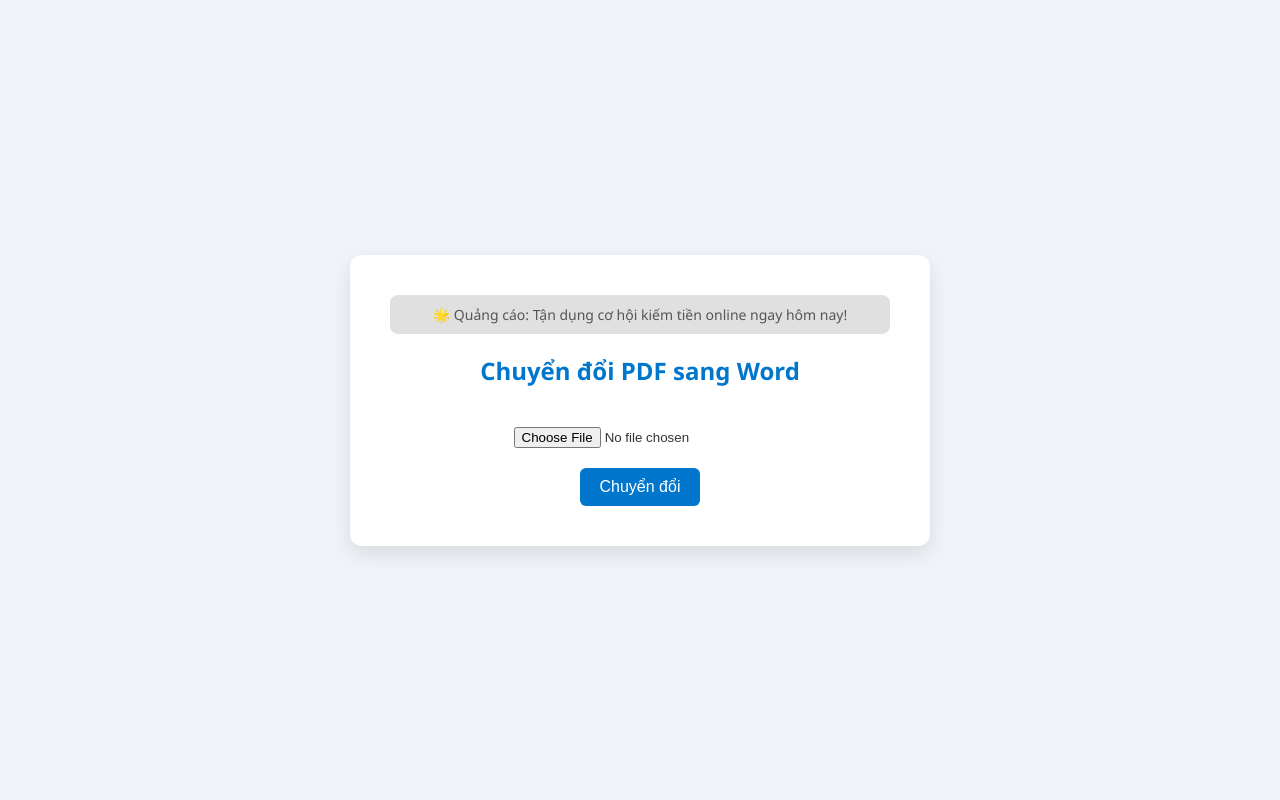
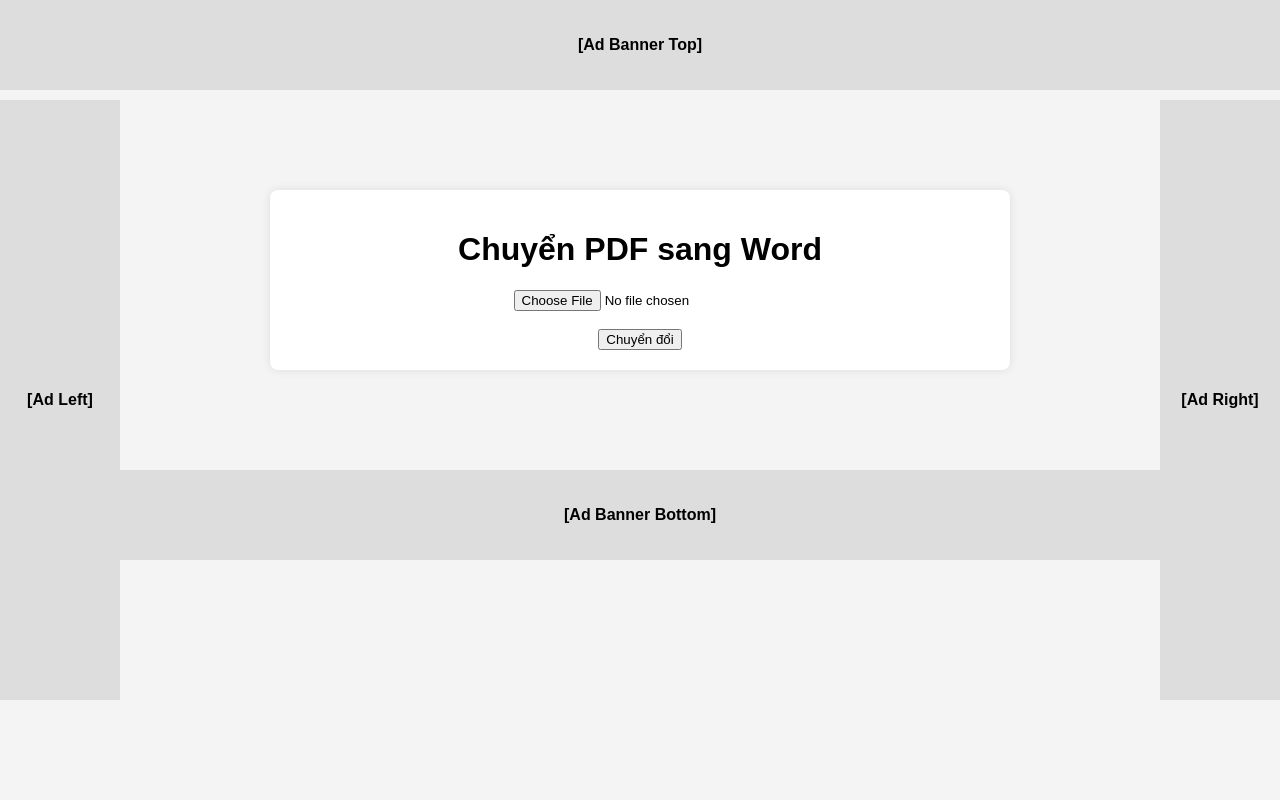
Before and after one commit to toannongls/pdf2word, a Flask app: page / in a window 1280 px wide. Run offline with Flask 3, Linux system fonts and the light colour scheme.

```diff
--- a/templates/index.html
+++ b/templates/index.html
@@ -5,93 +5,89 @@
   <title>Chuyển PDF sang Word</title>
   <style>
     body {
-      background-color: #f0f4f8;
-      font-family: 'Segoe UI', Tahoma, Geneva, Verdana, sans-serif;
-      color: #333;
-      display: flex;
-      justify-content: center;
-      align-items: center;
-      height: 100vh;
+      background: #f4f4f4;
       margin: 0;
+      padding: 0;
+      text-align: center;
+      font-family: Arial, sans-serif;
     }
-
     .container {
-      background-color: #fff;
-      padding: 40px;
-      border-radius: 12px;
-      box-shadow: 0 8px 20px rgba(0, 0, 0, 0.1);
+      max-width: 700px;
+      margin: 100px auto;
+      padding: 20px;
+      background: white;
+      border-radius: 8px;
+      box-shadow: 0 0 10px rgba(0,0,0,0.1);
+      z-index: 1;
+      position: relative;
+    }
+    #ads-top, #ads-bottom {
       width: 100%;
-      max-width: 500px;
+      height: 90px;
+      background: #ddd;
+      line-height: 90px;
+      font-weight: bold;
+    }
+    #ads-left, #ads-right {
+      position: fixed;
+      width: 120px;
+      height: 600px;
+      background: #ddd;
+      top: 100px;
       text-align: center;
+      line-height: 600px;
+      font-weight: bold;
     }
-
-    h1 {
-      font-size: 24px;
-      margin-bottom: 20px;
-      color: #0077cc;
-    }
-
-    input[type="file"] {
-      margin: 20px 0;
-    }
-
-    button {
-      background-color: #0077cc;
-      color: white;
-      border: none;
-      padding: 10px 20px;
-      font-size: 16px;
-      border-radius: 6px;
-      cursor: pointer;
-      transition: background-color 0.2s;
-    }
-
-    button:hover {
-      background-color: #005fa3;
-    }
-
-    .download-link {
+    #ads-left { left: 0; }
+    #ads-right { right: 0; }
+    #download-link {
       margin-top: 20px;
-      display: block;
-      font-size: 16px;
-      color: #0077cc;
+      display: inline-block;
+      font-size: 18px;
+      color: blue;
       text-decoration: underline;
       cursor: pointer;
-    }
-
-    .banner {
-      margin-bottom: 20px;
-      background-color: #e0e0e0;
-      padding: 10px;
-      border-radius: 8px;
-      color: #555;
-      font-size: 14px;
     }
   </style>
 </head>
 <body>
+  <div id="ads-top">[Ad Banner Top]</div>
+  <div id="ads-left">[Ad Left]</div>
+  <div id="ads-right">[Ad Right]</div>
+
   <div class="container">
-    <div class="banner">🌟 Quảng cáo: Tận dụng cơ hội kiếm tiền online ngay hôm nay!</div>
-    <h1>Chuyển đổi PDF sang Word</h1>
+    <h1>Chuyển PDF sang Word</h1>
     <form method="POST" enctype="multipart/form-data">
-      <input type="file" name="pdf_file" accept=".pdf" required><br>
+      <input type="file" name="pdf_file" accept=".pdf" required><br><br>
       <button type="submit">Chuyển đổi</button>
     </form>
 
-    {% if word_download_link %}
-      <a href="{{ word_download_link }}" class="download-link" id="download-link">Tải về tệp Word</a>
-      <script>
-        let firstClick = true;
-        const link = document.getElementById("download-link");
-        link.addEventListener("click", function(event) {
-          if (firstClick) {
-            event.preventDefault();
-            window.open("https://example-ad-link.com", "_blank");
-            firstClick = false;
-          }
-        });
-      </script>
+    {% if download_link %}
+      <div id="download-link">Tải về Word</div>
     {% endif %}
   </div>
+
+  <div id="ads-bottom">[Ad Banner Bottom]</div>
+
+  {% if download_link %}
+  <script>
+    const link = document.getElementById("download-link");
+    let clicked = false;
+    const adUrl = "https://example.com/ad1"; // THAY bằng URL quảng cáo thật
+
+    link.onclick = function () {
+      if (!clicked) {
+        window.open(adUrl, "_blank");
+        clicked = true;
+      } else {
+        window.open(adUrl, "_blank");
+        window.location.href = "{{ url_for('index') }}";
+        setTimeout(() => {
+          window.location.href = "{{ download_link }}";
+        }, 500);
+      }
+    };
+  </script>
+  {% endif %}
 </body>
 </html>
```
